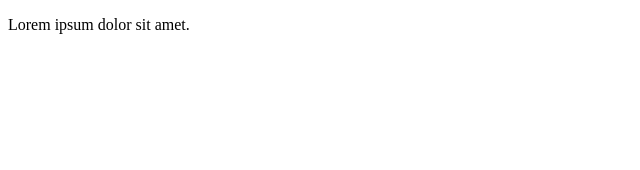
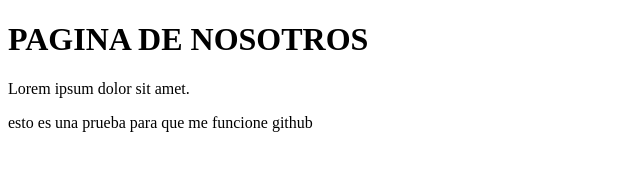
Before and after one commit to moniq111/practica-git, a plain HTML site: page nosotros.html in a window 1280 px wide. Shown: the whole page, without its empty margins (0-640 px from the left). Drawn offline with Linux system fonts and the light colour scheme.

Commit message:
añadi h1 y p2

```diff
--- a/nosotros.html
+++ b/nosotros.html
@@ -6,6 +6,10 @@
     <title>Document</title>
 </head>
 <body>
+    <h1>PAGINA DE NOSOTROS</h1>
     <p>Lorem ipsum dolor sit amet.</p>
+    <p>
+        esto es una prueba para que me funcione github
+    </p>
 </body>
 </html>
```
